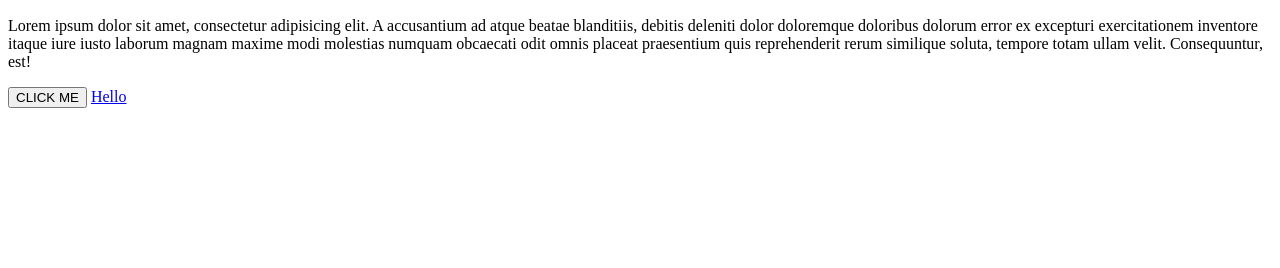
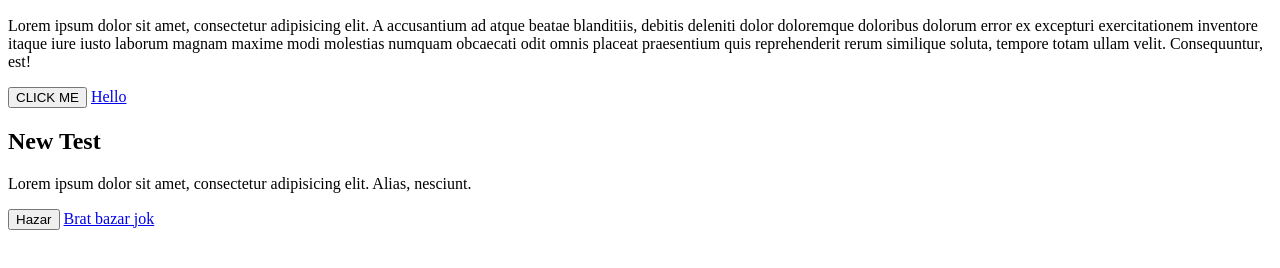
Before and after one commit to sabyrkubanov/testTeamWork, a plain HTML site: page index.html in a window 1280 px wide. Shown: the part 110-378 px from the top of the page. Drawn offline with Linux system fonts and the light colour scheme.

Commit message:
collab sction

```diff
--- a/index.html
+++ b/index.html
@@ -19,7 +19,12 @@
     <a href="#">Hello</a>
 </section>
 
-<section class="second"></section>
+<section class="second">
+    <h2>New Test</h2>
+    <p>Lorem ipsum dolor sit amet, consectetur adipisicing elit. Alias, nesciunt.</p>
+    <button>Hazar</button>
+    <a href="#">Brat bazar jok</a>
+</section>
 <section class="third"></section>
 <section class="fourth"></section>
 <section class="fifth"></section>
```
